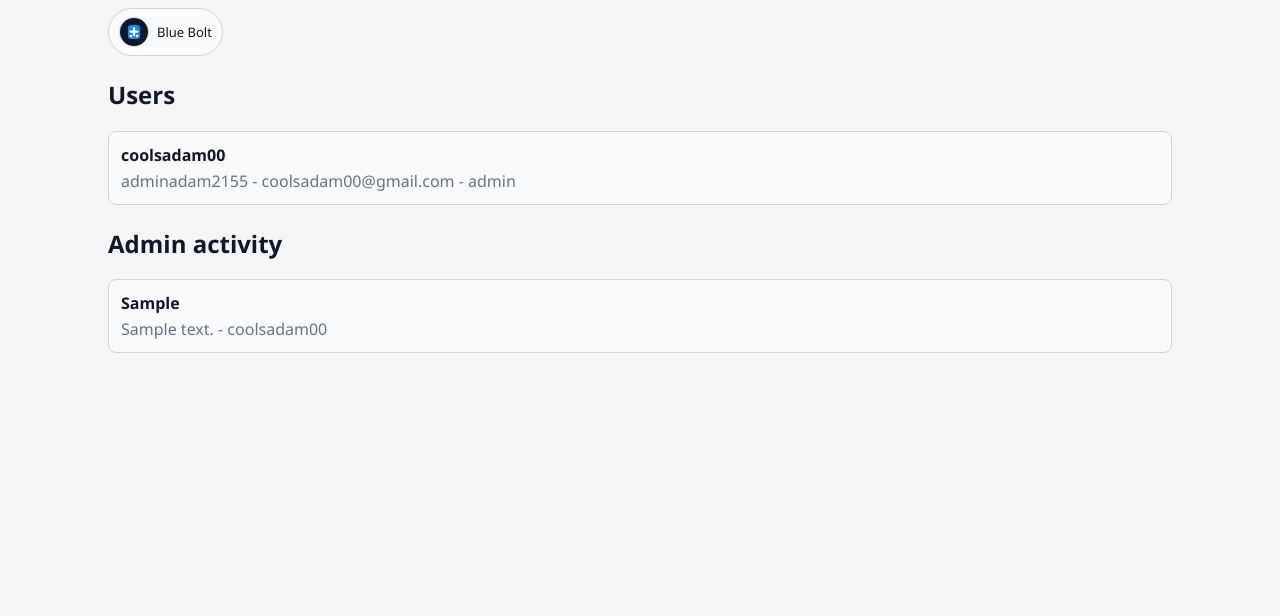
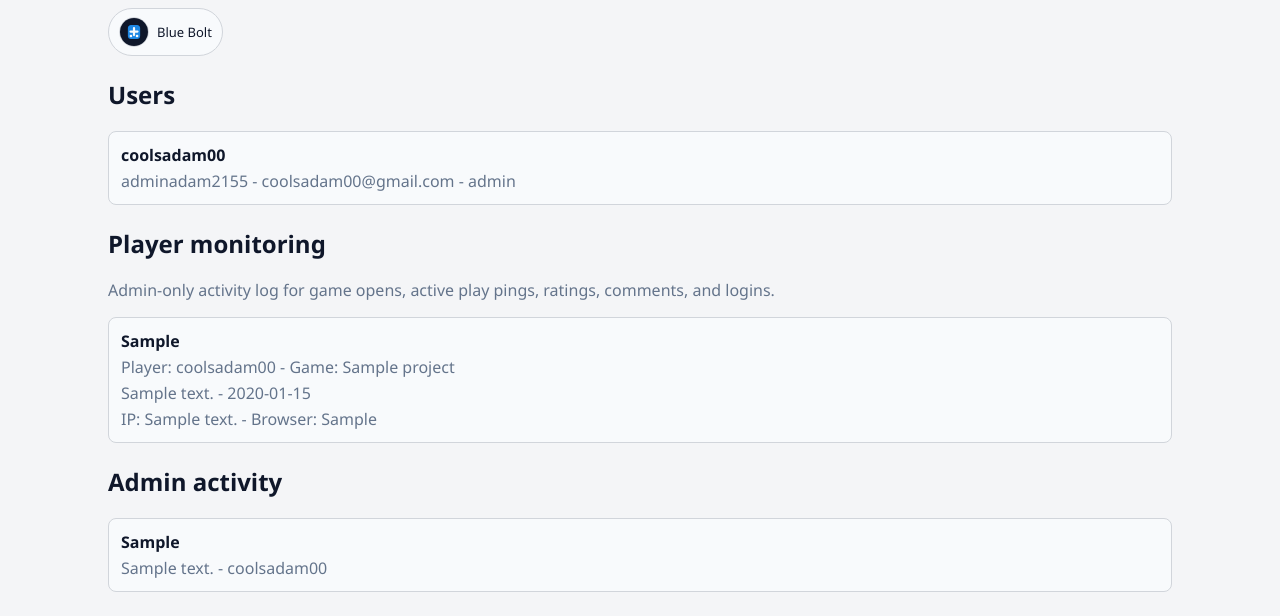
Before and after one commit to coolsadam00-oss/adamcoolsprojet, a Flask app: page /admin in a window 1280 px wide. Shown: the part 594-1210 px from the top of the page. Before the commit the page ends 947 px from the top, so only its background shows below. Run offline with Flask 2, Linux system fonts and the light colour scheme; the visitor is signed in with stand-in values (Sample User, id 1); data comes from the database, SQL or seed files in the repository; tables that the repository leaves empty hold one stand-in row (values such as "Sample post"); some libraries are stand-ins or nearby versions.

Commit message:
Add admin player activity monitoring

```diff
--- a/app.py
+++ b/app.py
@@ -225,6 +225,21 @@ def init_db():
         )
         """
     )
+    db.execute(
+        """
+        CREATE TABLE IF NOT EXISTS player_activity (
+            id INTEGER PRIMARY KEY AUTOINCREMENT,
+            user_id INTEGER,
+            visitor_id TEXT,
+            project_id INTEGER,
+            action TEXT NOT NULL,
+            details TEXT,
+            ip_address TEXT,
+            user_agent TEXT,
+            created_at TEXT
+        )
+        """
+    )
     columns = {
         row["name"] for row in db.execute("PRAGMA table_info(projects)").fetchall()
     }
@@ -341,7 +356,12 @@ def close_db(exc):
 
 @app.after_request
 def backup_after_successful_change(response):
-    if request.method == "POST" and response.status_code < 400:
+    skip_endpoints = {"project_heartbeat"}
+    if (
+        request.method == "POST"
+        and response.status_code < 400
+        and request.endpoint not in skip_endpoints
+    ):
         try:
             backup_database(request.endpoint or "post")
         except Exception as error:
@@ -442,6 +462,49 @@ def log_admin_activity(action, target_type="", target_id=None, details=""):
             datetime.datetime.now(datetime.UTC).isoformat(),
         ),
     )
+
+
+def visitor_id():
+    if "visitor_id" not in session:
+        session["visitor_id"] = secrets.token_urlsafe(16)
+    return session["visitor_id"]
+
+
+def request_ip():
+    forwarded = request.headers.get("X-Forwarded-For", "")
+    if forwarded:
+        return forwarded.split(",")[0].strip()[:80]
+    return (request.remote_addr or "")[:80]
+
+
+def log_player_activity(action, project_id=None, details=""):
+    user = current_user()
+    get_db().execute(
+        "INSERT INTO player_activity "
+        "(user_id, visitor_id, project_id, action, details, ip_address, user_agent, created_at) "
+        "VALUES (?, ?, ?, ?, ?, ?, ?, ?)",
+        (
+            user["id"] if user else None,
+            visitor_id(),
+            project_id,
+            action[:80],
+            details[:500],
+            request_ip(),
+            request.headers.get("User-Agent", "")[:300],
+            datetime.datetime.now(datetime.UTC).isoformat(),
+        ),
+    )
+
+
+def recent_player_activity(limit=40):
+    return get_db().execute(
+        "SELECT pa.*, u.name, u.username, u.email, p.title AS project_title "
+        "FROM player_activity pa "
+        "LEFT JOIN users u ON u.id = pa.user_id "
+        "LEFT JOIN projects p ON p.id = pa.project_id "
+        "ORDER BY pa.id DESC LIMIT ?",
+        (limit,),
+    ).fetchall()
 
 
 def recent_admin_activity(limit=20):
@@ -740,6 +803,8 @@ def login():
         session.clear()
         session.permanent = request.form.get("remember_device") == "on"
         session["user_id"] = user["id"]
+        log_player_activity("login", details=f"Signed in as {display_name(user)}")
+        get_db().commit()
         return redirect(safe_next_url(request.form.get("next")))
 
     return render_template(
@@ -1055,6 +1120,12 @@ def view_project(pid):
                 break
         if found:
             break
+    log_player_activity(
+        "open_game_page",
+        pid,
+        f"Opened game page: {project['title']}",
+    )
+    db.commit()
 
     return render_template(
         "view.html",
@@ -1063,6 +1134,21 @@ def view_project(pid):
         user_rating=user_rating,
         comments=comments,
     )
+
+
+@app.route("/project/<int:pid>/heartbeat", methods=["POST"])
+def project_heartbeat(pid):
+    db = get_db()
+    project = db.execute("SELECT title FROM projects WHERE id = ?", (pid,)).fetchone()
+    if not project:
+        abort(404)
+    log_player_activity(
+        "active_play",
+        pid,
+        f"Playing {project['title']}",
+    )
+    db.commit()
+    return ("", 204)
 
 
 @app.route("/project/<int:pid>/rate", methods=["POST"])
@@ -1087,6 +1173,7 @@ def rate_project(pid):
         "score = excluded.score, updated_at = excluded.updated_at",
         (pid, current_user()["id"], score, now, now),
     )
+    log_player_activity("rate_game", pid, f"Rated game {score}/5")
     db.commit()
     flash("Rating saved.")
     return redirect(url_for("view_project", pid=pid))
@@ -1114,6 +1201,7 @@ def add_comment(pid):
             datetime.datetime.now(datetime.UTC).isoformat(),
         ),
     )
+    log_player_activity("comment_game", pid, "Posted a comment")
     db.commit()
     flash("Comment posted.")
     return redirect(url_for("view_project", pid=pid))
@@ -1265,12 +1353,14 @@ def admin_panel():
         project["files"] = project_file_list(project["id"])
     avatars = db.execute("SELECT * FROM avatar_options ORDER BY id DESC").fetchall()
     activities = recent_admin_activity()
+    player_activities = recent_player_activity()
     return render_template(
         "admin.html",
         projects=projects,
         users=users,
         avatars=avatars,
         activities=activities,
+        player_activities=player_activities,
         q=q,
         lulu_message=None,
     )
@@ -1361,6 +1451,7 @@ def lulu():
             users=get_db().execute("SELECT * FROM users ORDER BY last_login DESC").fetchall(),
             avatars=get_db().execute("SELECT * FROM avatar_options ORDER BY id DESC").fetchall(),
             activities=recent_admin_activity(),
+            player_activities=recent_player_activity(),
             q="",
             lulu_message=error,
         ), 400
@@ -1372,6 +1463,7 @@ def lulu():
         users=get_db().execute("SELECT * FROM users ORDER BY last_login DESC").fetchall(),
         avatars=get_db().execute("SELECT * FROM avatar_options ORDER BY id DESC").fetchall(),
         activities=recent_admin_activity(),
+        player_activities=recent_player_activity(),
         q="",
         lulu_message=message,
     )
--- a/templates/admin.html
+++ b/templates/admin.html
@@ -133,6 +133,28 @@
     </section>
 
     <section class="admin-section">
+      <h2>Player monitoring</h2>
+      <p class="muted">Admin-only activity log for game opens, active play pings, ratings, comments, and logins.</p>
+      <div class="admin-list">
+        {% for activity in player_activities %}
+          <article class="admin-row">
+            <div>
+              <strong>{{ activity.action.replace('_', ' ') }}</strong>
+              <p class="muted">
+                Player: {{ activity.name or activity.username or activity.email or ('Guest ' ~ activity.visitor_id[:8]) }}
+                {% if activity.project_title %} - Game: {{ activity.project_title }}{% endif %}
+              </p>
+              <p class="muted">{{ activity.details }} - {{ activity.created_at }}</p>
+              <p class="muted">IP: {{ activity.ip_address or 'unknown' }} - Browser: {{ activity.user_agent or 'unknown' }}</p>
+            </div>
+          </article>
+        {% else %}
+          <p class="empty">No player activity yet.</p>
+        {% endfor %}
+      </div>
+    </section>
+
+    <section class="admin-section">
       <h2>Admin activity</h2>
       <div class="admin-list">
         {% for activity in activities %}
```
Also changed, not shown: templates/view.html (+16 -0 lines), tests/test_app.py (+79 -0 lines).
